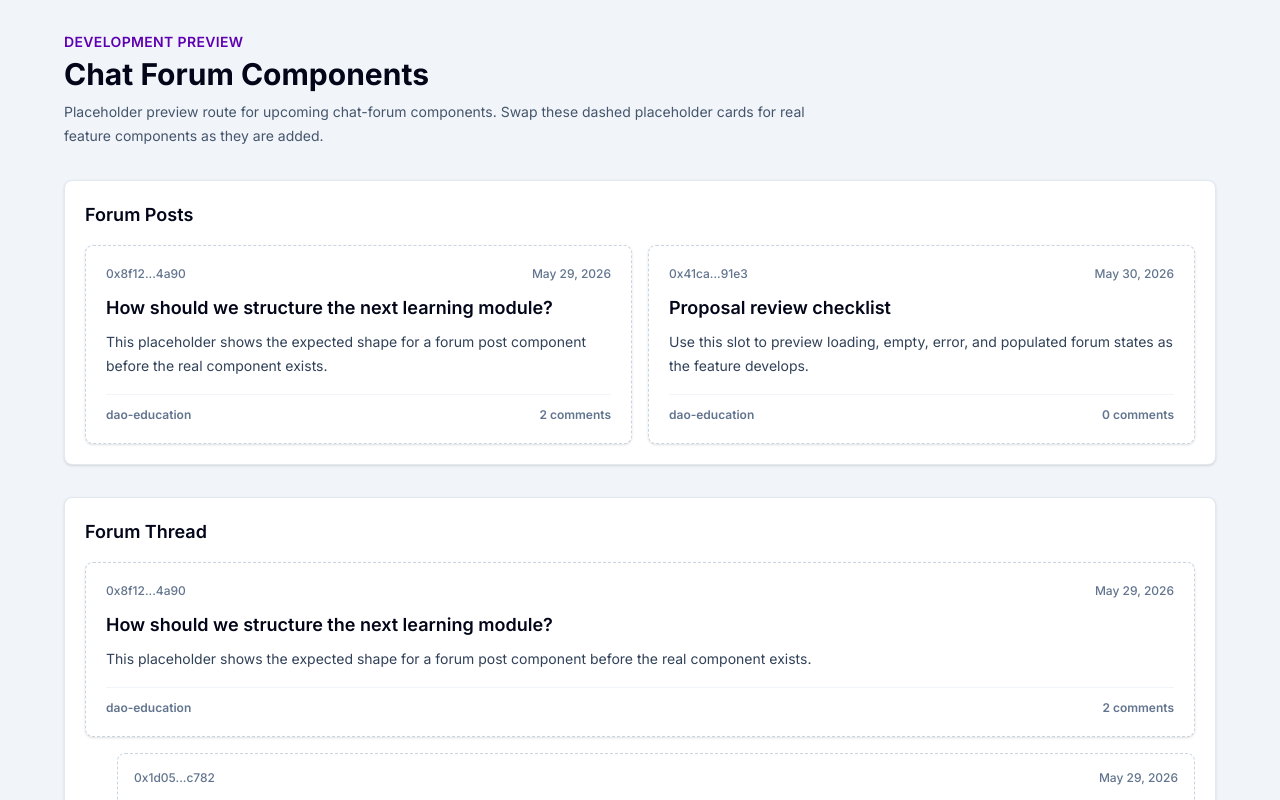
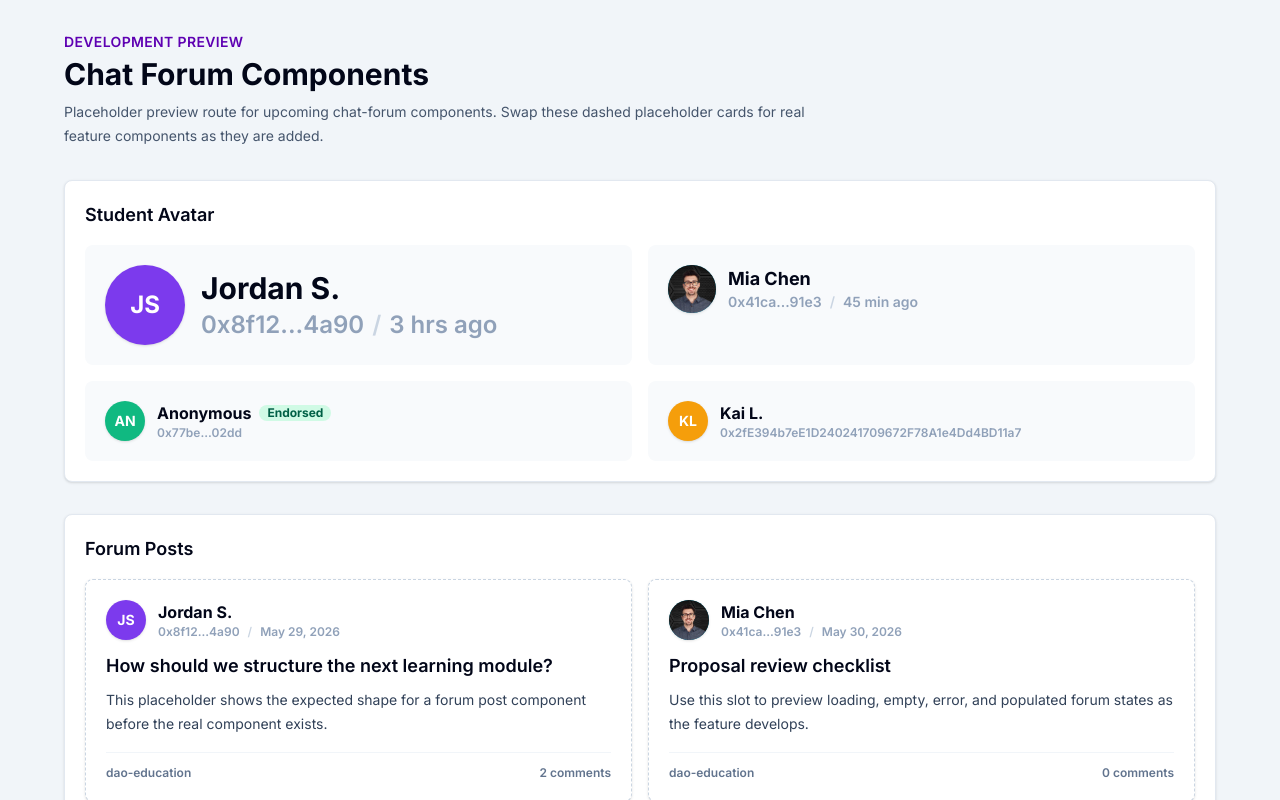
Before and after one commit to UoaWDCC/oce, a Next.js app: page /dev/chat-forum in a window 1280 px wide. Shown: the top 800 px of the page. Built offline with nearby package versions, Linux system fonts and the light colour scheme; a web font is replaced by a local one.

Commit message:
feat: added avatar component and preview page

```diff
--- a/src/app/dev/chat-forum/ChatForumPreviewClient.tsx
+++ b/src/app/dev/chat-forum/ChatForumPreviewClient.tsx
@@ -1,6 +1,8 @@
 "use client";
 
+import { StudentAvatar } from "@/components/common";
 import { ForumComment, ForumPost } from "@/features/chat-forum/types";
+import type { ReactNode } from "react";
 
 const previewPosts: ForumPost[] = [
   {
@@ -8,7 +10,7 @@ const previewPosts: ForumPost[] = [
     daoId: "dao-education",
     title: "How should we structure the next learning module?",
     body: "This placeholder shows the expected shape for a forum post component before the real component exists.",
-    authorId: "0x8f12...4a90",
+    authorId: "0x8f120B15a672A97C86aC1E3D910B8512b8a14a90",
     createdAt: "2026-05-29T09:30:00.000Z",
   },
   {
@@ -16,7 +18,7 @@ const previewPosts: ForumPost[] = [
     daoId: "dao-education",
     title: "Proposal review checklist",
     body: "Use this slot to preview loading, empty, error, and populated forum states as the feature develops.",
-    authorId: "0x41ca...91e3",
+    authorId: "0x41ca932f71DAb2870E9d118492e5d33F7c8691e3",
     createdAt: "2026-05-30T14:10:00.000Z",
   },
 ];
@@ -26,17 +28,49 @@ const previewComments: ForumComment[] = [
     id: "comment-1",
     postId: "post-1",
     body: "The worked example would help newer members compare approaches before voting.",
-    authorId: "0x1d05...c782",
+    authorId: "0x1d05f97A59231F2ecF1A2FA980E58392B8d8c782",
     createdAt: "2026-05-29T10:45:00.000Z",
   },
   {
     id: "comment-2",
     postId: "post-1",
     body: "Can we also include a short quiz at the end of each module?",
-    authorId: "0x77be...02dd",
+    authorId: "0x77be19f504cB7E859D3157775F1B12c50E1a02dd",
     createdAt: "2026-05-29T12:05:00.000Z",
   },
 ];
+
+const previewAuthors: Record<
+  string,
+  {
+    displayName: string;
+    profileImageUrl?: string;
+    avatarColor?: string;
+    badges?: ReactNode;
+  }
+> = {
+  "0x8f120B15a672A97C86aC1E3D910B8512b8a14a90": {
+    displayName: "Jordan S.",
+    avatarColor: "#7c3aed",
+  },
+  "0x41ca932f71DAb2870E9d118492e5d33F7c8691e3": {
+    displayName: "Mia Chen",
+    profileImageUrl: "/images/jayden-hunt.png",
+  },
+  "0x1d05f97A59231F2ecF1A2FA980E58392B8d8c782": {
+    displayName: "Dr. Rivera",
+    avatarColor: "#7c3aed",
+    badges: (
+      <span className="rounded-full bg-[#7c3aed] px-2 py-0.5 text-xs font-bold leading-none text-white">
+        Staff
+      </span>
+    ),
+  },
+  "0x77be19f504cB7E859D3157775F1B12c50E1a02dd": {
+    displayName: "Anonymous",
+    avatarColor: "#10b981",
+  },
+};
 
 function formatDate(value: string) {
   return new Intl.DateTimeFormat("en", {
@@ -46,6 +80,14 @@ function formatDate(value: string) {
   }).format(new Date(value));
 }
 
+function getPreviewAuthor(walletAddress: string) {
+  return (
+    previewAuthors[walletAddress] ?? {
+      displayName: "Student",
+    }
+  );
+}
+
 function PlaceholderPostCard({
   post,
   commentCount,
@@ -53,12 +95,20 @@ function PlaceholderPostCard({
   post: ForumPost;
   commentCount: number;
 }) {
+  const author = getPreviewAuthor(post.authorId);
+
   return (
     <article className="rounded-lg border border-dashed border-slate-300 bg-white p-5 shadow-sm">
-      <div className="flex flex-wrap items-center justify-between gap-2 text-xs font-medium text-slate-500">
-        <span>{post.authorId}</span>
-        <time dateTime={post.createdAt}>{formatDate(post.createdAt)}</time>
-      </div>
+      <StudentAvatar
+        avatarColor={author.avatarColor}
+        badges={author.badges}
+        displayName={author.displayName}
+        profileImageUrl={author.profileImageUrl}
+        size="sm"
+        timestamp={formatDate(post.createdAt)}
+        timestampDateTime={post.createdAt}
+        walletAddress={post.authorId}
+      />
       <h3 className="mt-3 text-lg font-semibold text-slate-950">
         {post.title}
       </h3>
@@ -72,12 +122,20 @@ function PlaceholderPostCard({
 }
 
 function PlaceholderCommentCard({ comment }: { comment: ForumComment }) {
+  const author = getPreviewAuthor(comment.authorId);
+
   return (
     <article className="rounded-lg border border-dashed border-slate-300 bg-white p-4">
-      <div className="flex flex-wrap items-center justify-between gap-2 text-xs font-medium text-slate-500">
-        <span>{comment.authorId}</span>
-        <time dateTime={comment.createdAt}>{formatDate(comment.createdAt)}</time>
-      </div>
+      <StudentAvatar
+        avatarColor={author.avatarColor}
+        badges={author.badges}
+        displayName={author.displayName}
+        profileImageUrl={author.profileImageUrl}
+        size="sm"
+        timestamp={formatDate(comment.createdAt)}
+        timestampDateTime={comment.createdAt}
+        walletAddress={comment.authorId}
+      />
       <p className="mt-2 text-sm leading-6 text-slate-700">{comment.body}</p>
     </article>
   );
@@ -117,6 +175,52 @@ export default function ChatForumPreviewClient() {
             are added.
           </p>
         </header>
+
+        <section className="grid gap-4 rounded-lg border border-slate-200 bg-white p-5 shadow-sm">
+          <h2 className="text-lg font-semibold">Student Avatar</h2>
+          <div className="grid gap-4 lg:grid-cols-2">
+            <div className="rounded-lg bg-slate-50 p-5">
+              <StudentAvatar
+                avatarColor="#7c3aed"
+                displayName="Jordan S."
+                size="lg"
+                timestamp="3 hrs ago"
+                walletAddress="0x8f120B15a672A97C86aC1E3D910B8512b8a14a90"
+              />
+            </div>
+            <div className="rounded-lg bg-slate-50 p-5">
+              <StudentAvatar
+                displayName="Mia Chen"
+                profileImageUrl="/images/jayden-hunt.png"
+                size="md"
+                timestamp="45 min ago"
+                walletAddress="0x41ca932f71DAb2870E9d118492e5d33F7c8691e3"
+              />
+            </div>
+            <div className="rounded-lg bg-slate-50 p-5">
+              <StudentAvatar
+                avatarColor="#10b981"
+                badges={
+                  <span className="rounded-full bg-emerald-100 px-2 py-0.5 text-xs font-bold leading-none text-emerald-800">
+                    Endorsed
+                  </span>
+                }
+                displayName="Anonymous"
+                size="sm"
+                walletAddress="0x77be19f504cB7E859D3157775F1B12c50E1a02dd"
+              />
+            </div>
+            <div className="rounded-lg bg-slate-50 p-5">
+              <StudentAvatar
+                avatarColor="#f59e0b"
+                displayName="Kai L."
+                size="sm"
+                walletAddress="0x2fE394b7eE1D240241709672F78A1e4Dd4BD11a7"
+                walletAddressDisplay="full"
+              />
+            </div>
+          </div>
+        </section>
 
         <section className="grid gap-4 rounded-lg border border-slate-200 bg-white p-5 shadow-sm">
           <h2 className="text-lg font-semibold">Forum Posts</h2>
--- /dev/null
+++ b/src/components/common/StudentAvatar.tsx
@@ -0,0 +1,213 @@
+import type { ReactNode } from "react";
+
+type StudentAvatarSize = "sm" | "md" | "lg";
+type WalletAddressDisplay = "short" | "full";
+
+export type StudentAvatarProps = {
+  displayName: string;
+  walletAddress?: string | null;
+  profileImageUrl?: string | null;
+  imageAlt?: string;
+  size?: StudentAvatarSize;
+  walletAddressDisplay?: WalletAddressDisplay;
+  avatarColor?: string;
+  badges?: ReactNode;
+  timestamp?: ReactNode;
+  timestampDateTime?: string;
+  className?: string;
+};
+
+const AVATAR_COLORS = [
+  "#7c3aed",
+  "#10b981",
+  "#f59e0b",
+  "#2563eb",
+  "#db2777",
+  "#0891b2",
+];
+
+const SIZE_CLASSES: Record<
+  StudentAvatarSize,
+  {
+    root: string;
+    avatar: string;
+    initials: string;
+    name: string;
+    metadata: string;
+  }
+> = {
+  sm: {
+    root: "gap-3",
+    avatar: "h-10 w-10",
+    initials: "text-sm",
+    name: "text-base",
+    metadata: "text-xs",
+  },
+  md: {
+    root: "gap-3",
+    avatar: "h-12 w-12",
+    initials: "text-base",
+    name: "text-lg",
+    metadata: "text-sm",
+  },
+  lg: {
+    root: "gap-4",
+    avatar: "h-20 w-20",
+    initials: "text-2xl",
+    name: "text-3xl",
+    metadata: "text-2xl",
+  },
+};
+
+function classNames(...classes: Array<string | false | null | undefined>) {
+  return classes.filter(Boolean).join(" ");
+}
+
+function getInitials(displayName: string, walletAddress?: string | null) {
+  const nameParts = displayName.trim().split(/\s+/).filter(Boolean);
+
+  if (nameParts.length >= 2) {
+    return `${nameParts[0][0]}${nameParts[nameParts.length - 1][0]}`.toUpperCase();
+  }
+
+  if (nameParts.length === 1) {
+    return nameParts[0].slice(0, 2).toUpperCase();
+  }
+
+  const normalizedWallet = walletAddress?.replace(/^0x/i, "") ?? "";
+
+  return normalizedWallet.slice(0, 2).toUpperCase() || "?";
+}
+
+function getAvatarColor(seed: string) {
+  const hash = Array.from(seed).reduce(
+    (value, character) => value + character.charCodeAt(0),
+    0,
+  );
+
+  return AVATAR_COLORS[hash % AVATAR_COLORS.length];
+}
+
+export function formatStudentWalletAddress(
+  walletAddress?: string | null,
+  display: WalletAddressDisplay = "short",
+) {
+  if (!walletAddress) {
+    return null;
+  }
+
+  if (display === "full" || walletAddress.length <= 13) {
+    return walletAddress;
+  }
+
+  return `${walletAddress.slice(0, 6)}...${walletAddress.slice(-4)}`;
+}
+
+export default function StudentAvatar({
+  displayName,
+  walletAddress,
+  profileImageUrl,
+  imageAlt,
+  size = "md",
+  walletAddressDisplay = "short",
+  avatarColor,
+  badges,
+  timestamp,
+  timestampDateTime,
+  className,
+}: StudentAvatarProps) {
+  const sizeClasses = SIZE_CLASSES[size];
+  const initials = getInitials(displayName, walletAddress);
+  const formattedWalletAddress = formatStudentWalletAddress(
+    walletAddress,
+    walletAddressDisplay,
+  );
+  const fallbackColor =
+    avatarColor ?? getAvatarColor(`${displayName}${walletAddress ?? ""}`);
+
+  return (
+    <div
+      className={classNames(
+        "flex min-w-0 items-center",
+        sizeClasses.root,
+        className,
+      )}
+    >
+      <div
+        className={classNames(
+          "flex shrink-0 items-center justify-center overflow-hidden rounded-full text-white shadow-sm",
+          sizeClasses.avatar,
+        )}
+        style={{ backgroundColor: fallbackColor }}
+      >
+        {profileImageUrl ? (
+          <img
+            alt={imageAlt ?? `${displayName} profile picture`}
+            className="h-full w-full object-cover"
+            src={profileImageUrl}
+          />
+        ) : (
+          <span
+            aria-hidden="true"
+            className={classNames(
+              "font-bold leading-none",
+              sizeClasses.initials,
+            )}
+          >
+            {initials}
+          </span>
+        )}
+      </div>
+
+      <div className="min-w-0">
+        <div className="flex min-w-0 flex-wrap items-center gap-x-2 gap-y-1">
+          <p
+            className={classNames(
+              "truncate font-bold leading-tight text-slate-950",
+              sizeClasses.name,
+            )}
+          >
+            {displayName}
+          </p>
+          {badges && (
+            <div className="flex shrink-0 flex-wrap items-center gap-1">
+              {badges}
+            </div>
+          )}
+        </div>
+
+        {(formattedWalletAddress || timestamp) && (
+          <div
+            className={classNames(
+              "mt-0.5 flex min-w-0 flex-wrap items-center gap-x-2 gap-y-1 font-semibold leading-tight text-slate-400",
+              sizeClasses.metadata,
+            )}
+          >
+            {formattedWalletAddress && (
+              <span
+                className={classNames(
+                  "min-w-0 max-w-full font-mono",
+                  walletAddressDisplay === "full" ? "break-all" : "truncate",
+                )}
+                title={walletAddress ?? undefined}
+              >
+                {formattedWalletAddress}
+              </span>
+            )}
+            {formattedWalletAddress && timestamp && (
+              <span className="text-slate-300" aria-hidden="true">
+                /
+              </span>
+            )}
+            {timestamp &&
+              (timestampDateTime ? (
+                <time dateTime={timestampDateTime}>{timestamp}</time>
+              ) : (
+                <span>{timestamp}</span>
+              ))}
+          </div>
+        )}
+      </div>
+    </div>
+  );
+}
--- /dev/null
+++ b/src/components/common/index.ts
@@ -0,0 +1,3 @@
+export { default as StudentAvatar } from "./StudentAvatar";
+export type { StudentAvatarProps } from "./StudentAvatar";
+export { formatStudentWalletAddress } from "./StudentAvatar";
```
